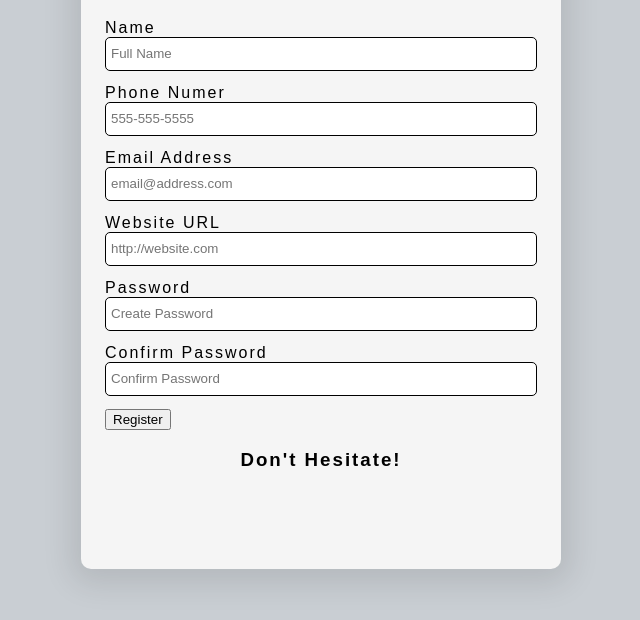
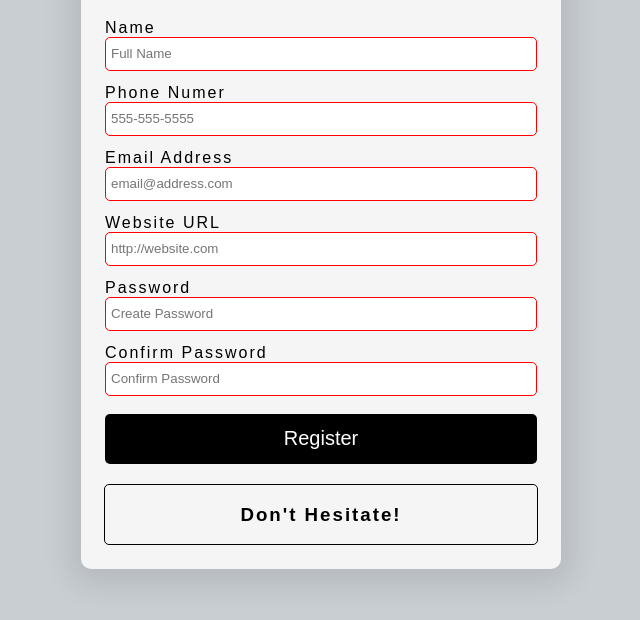
Before and after one commit to emmanueletti/form-validator, a plain HTML site: page index.html in a window 1280 px wide. Shown: the part 146-766 px from the top of the page, without its empty margins (319-959 px from the left). Drawn offline with Linux system fonts and the light colour scheme.

Commit message:
saving progress

```diff
--- a/index.html
+++ b/index.html
@@ -18,32 +18,61 @@
         <!-- Full Name -->
         <div class="form-group">
           <label for="name">Name</label>
-          <input type="text" placeholder="Full Name" id="name" />
+          <input
+            required
+            minlength="3"
+            maxlength="100"
+            type="text"
+            placeholder="Full Name"
+            id="name"
+          />
         </div>
         <!-- Phone Number -->
         <div class="form-group">
           <label for="phone">Phone Numer</label>
-          <input type="tel" placeholder="555-555-5555" id="phone" />
+          <input
+            required
+            type="tel"
+            placeholder="555-555-5555"
+            id="phone"
+            pattern="[0-9]{3}-[0-9]{3}-[0-9]{4}"
+          />
         </div>
         <!-- Email -->
         <div class="form-group">
           <label for="email">Email Address</label>
-          <input type="email" placeholder="email@address.com" id="email" />
+          <input
+            required
+            type="email"
+            placeholder="email@address.com"
+            id="email"
+          />
         </div>
         <!-- Website URL -->
         <div class="form-group">
           <label for="website">Website URL</label>
-          <input type="url" placeholder="http://website.com" id="website" />
+          <input
+            required
+            type="url"
+            placeholder="http://website.com"
+            id="website"
+          />
         </div>
         <!-- Password -->
         <div class="form-group">
           <label for="password1">Password</label>
-          <input type="password" placeholder="Create Password" id="password1" />
+          <input
+            required
+            type="password"
+            placeholder="Create Password"
+            id="password1"
+          />
         </div>
         <!-- Confirm Password -->
         <div class="form-group">
           <label for="password2">Confirm Password</label>
           <input
+            required
             type="password"
             placeholder="Confirm Password"
             id="password2"
--- a/script.js
+++ b/script.js
@@ -0,0 +1,22 @@
+const form = document.getElementById('form');
+const password1El = document.getElementById('password1');
+const password2El = document.getElementById('password2');
+const messageContainter = document.querySelector('.message-container');
+const message = document.getElementById('message');
+
+let isValid = false;
+
+const validateForm = () => {
+  // using contraint API
+  // https://developer.mozilla.org/en-US/docs/Learn/Forms/Form_validation
+  isValid = form.checkValidity();
+};
+
+const processForm = (e) => {
+  e.preventDefault();
+  // check validity
+  validateForm();
+};
+
+// Event listeners
+form.addEventListener('submit', processForm);
--- a/style.css
+++ b/style.css
@@ -45,5 +45,44 @@ input {
   border: 1px solid black;
   border-radius: 5px;
   outline: none;
+  transition: all 0.3s;
+  /* specifically specifying border box here  */
   box-sizing: border-box;
 }
+
+/* CSS ONLY VALID PSUEDO CLASS FOR INPUTS!!! */
+input:valid {
+  border: 1px solid green;
+}
+
+input:invalid {
+  border: 1px solid red;
+}
+
+button {
+  cursor: pointer;
+  color: white;
+  background-color: black;
+  border: none;
+  border-radius: 5px;
+  height: 50px;
+  width: 100%;
+  font-family: sans-serif;
+  font-size: 20px;
+  margin-top: 5px;
+}
+
+button:hover {
+  filter: brightness(200%);
+  background-color: rgb(39, 39, 39);
+}
+
+.message-container {
+  border: 1px solid black;
+  border-radius: 5px;
+  width: 90%;
+  margin-top: 20px;
+  display: flex;
+  justify-content: center;
+  align-items: center;
+}
```
